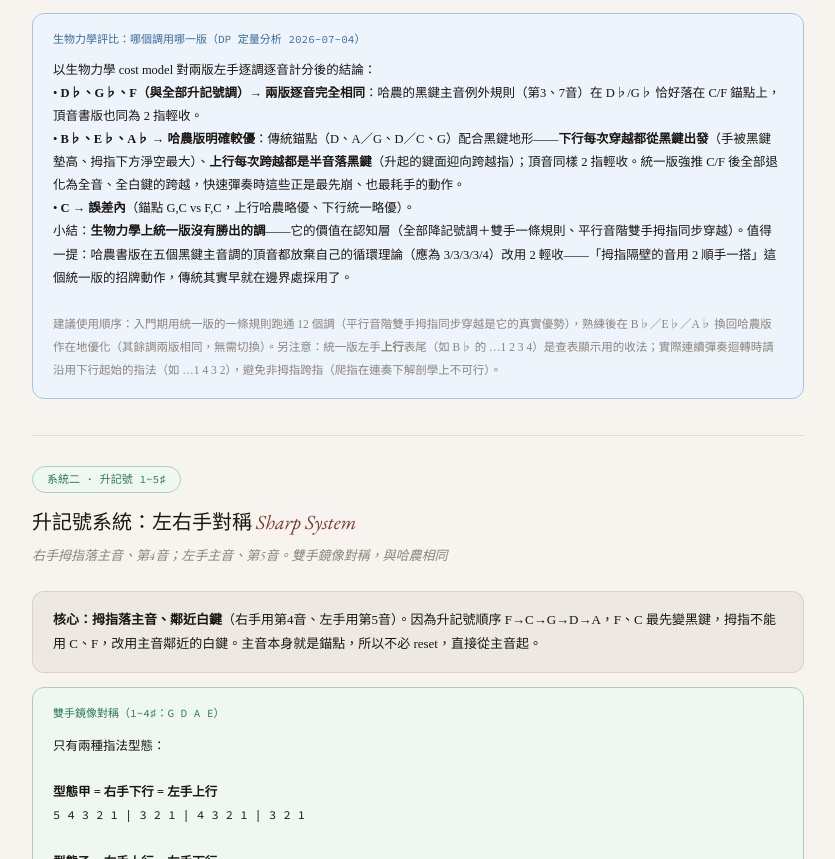
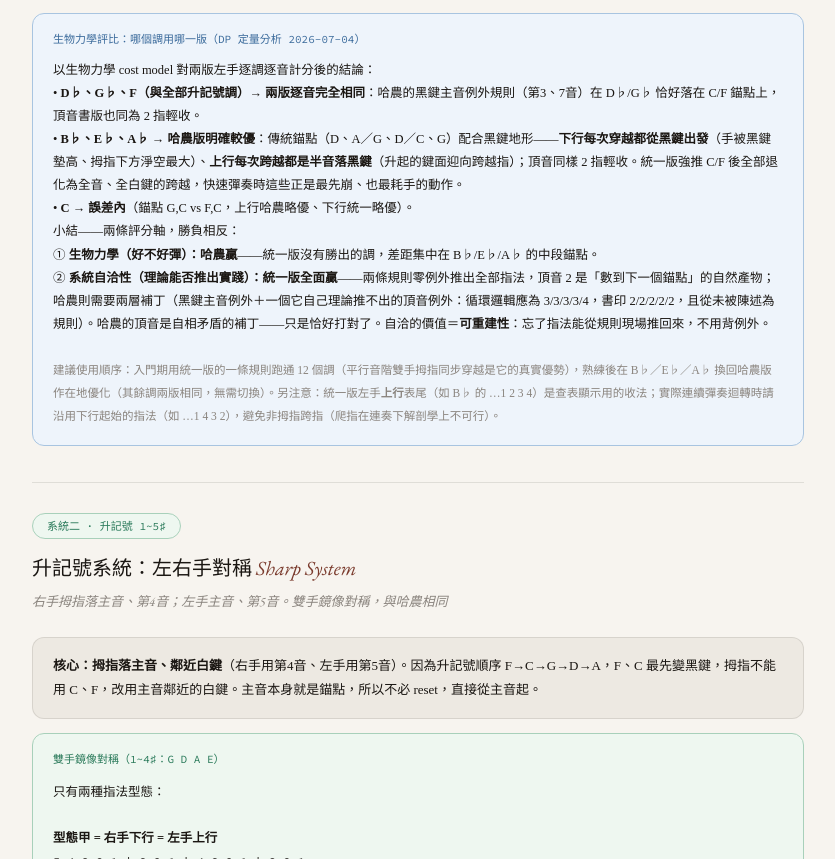
Before and after one commit to ccli-taipower/hanon-fingering, a plain HTML site: page index.html in a window 1280 px wide. Shown: the part 1156-2015 px from the top of the page, without its empty margins (222-1057 px from the left). Drawn offline with nearby package versions, Linux system fonts and the light colour scheme.

Commit message:
Verdict box: add the second scoring axis — system self-consistency
Biomechanics: Hanon wins (Bb/Eb/Ab anchors). Self-consistency: unified
wins everywhere — two rules derive ALL fingerings incl. tops with zero
exceptions, while Hanon needs two patch layers (black-tonic exception +
an unstated top-note exception contradicting its own cycle logic).
Consistency = reconstructability for learners.

Co-Authored-By: Claude Fable 5 <noreply@anthropic.com>

```diff
--- a/index.html
+++ b/index.html
@@ -3223,7 +3223,7 @@ function renderFlatSystem() {
           • <strong>D♭、G♭、F（與全部升記號調）→ 兩版逐音完全相同</strong>：哈農的黑鍵主音例外規則（第3、7音）在 D♭/G♭ 恰好落在 C/F 錨點上，頂音書版也同為 2 指輕收。<br>
           • <strong>B♭、E♭、A♭ → 哈農版明確較優</strong>：傳統錨點（D、A／G、D／C、G）配合黑鍵地形——<strong>下行每次穿越都從黑鍵出發</strong>（手被黑鍵墊高、拇指下方淨空最大）、<strong>上行每次跨越都是半音落黑鍵</strong>（升起的鍵面迎向跨越指）；頂音同樣 2 指輕收。統一版強推 C/F 後全部退化為全音、全白鍵的跨越，快速彈奏時這些正是最先崩、也最耗手的動作。<br>
           • <strong>C → 誤差內</strong>（錨點 G,C vs F,C，上行哈農略優、下行統一略優）。<br>
-          小結：<strong>生物力學上統一版沒有勝出的調</strong>——它的價值在認知層（全部降記號調＋雙手一條規則、平行音階雙手拇指同步穿越）。值得一提：哈農書版在五個黑鍵主音調的頂音都放棄自己的循環理論（應為 3/3/3/3/4）改用 2 輕收——「拇指隔壁的音用 2 順手一搭」這個統一版的招牌動作，傳統其實早就在邊界處採用了。<br><br>
+          小結——兩條評分軸，勝負相反：<br>① <strong>生物力學（好不好彈）：哈農贏</strong>——統一版沒有勝出的調，差距集中在 B♭/E♭/A♭ 的中段錨點。<br>② <strong>系統自洽性（理論能否推出實踐）：統一版全面贏</strong>——兩條規則零例外推出全部指法，頂音 2 是「數到下一個錨點」的自然產物；哈農則需要兩層補丁（黑鍵主音例外＋一個它自己理論推不出的頂音例外：循環邏輯應為 3/3/3/3/4，書印 2/2/2/2/2，且從未被陳述為規則）。哈農的頂音是自相矛盾的補丁——只是恰好打對了。自洽的價值＝<strong>可重建性</strong>：忘了指法能從規則現場推回來，不用背例外。<br><br>
           <span style="color:var(--ink-muted);font-size:11.5px">建議使用順序：入門期用統一版的一條規則跑通 12 個調（平行音階雙手拇指同步穿越是它的真實優勢），熟練後在 B♭／E♭／A♭ 換回哈農版作在地優化（其餘調兩版相同，無需切換）。另注意：統一版左手<strong>上行</strong>表尾（如 B♭ 的 …1 2 3 4）是查表顯示用的收法；實際連續彈奏迴轉時請沿用下行起始的指法（如 …1 4 3 2），避免非拇指跨指（爬指在連奏下解剖學上不可行）。</span>
         </div>
       </div>
```
